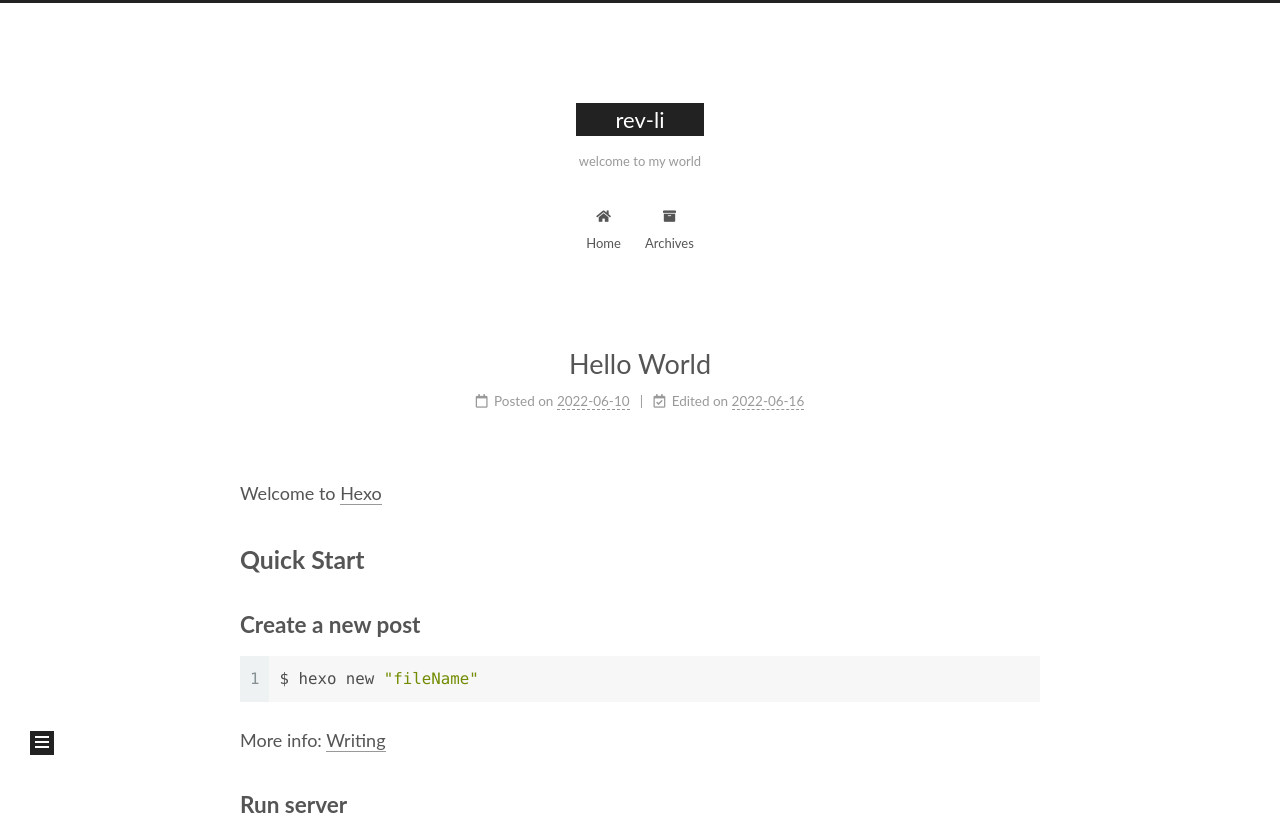
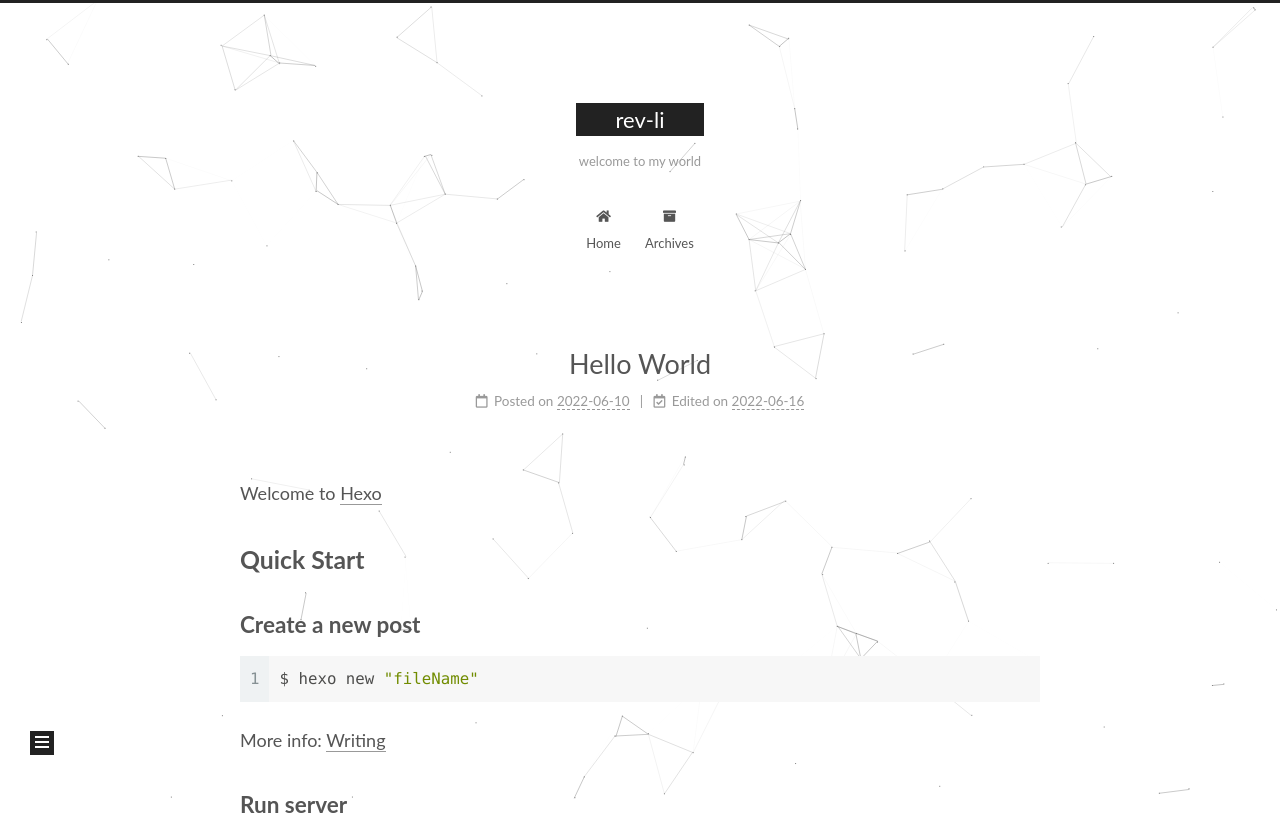
Before and after one commit to rev-li/rev-li.github.io, a plain HTML site: page 2022/06/10/hello-world/index.html in a window 1280 px wide. Shown: the top 824 px of the page. Drawn offline with Linux system fonts and the light colour scheme.

Commit message:
Site updated: 2022-06-17 00:28:01

```diff
--- a/2022/06/10/hello-world/index.html
+++ b/2022/06/10/hello-world/index.html
@@ -345,6 +345,8 @@
   </div>
 
 
+
+  <script color='0,0,0' opacity='0.5' zIndex='-1' count='150' src="/lib/canvas-nest/canvas-nest.min.js"></script>
   <script src="/lib/anime.min.js"></script>
   <script src="/lib/velocity/velocity.min.js"></script>
   <script src="/lib/velocity/velocity.ui.min.js"></script>
```
Also changed, not shown: archives/2022/06/index.html (+2 -0 lines), archives/2022/index.html (+2 -0 lines), archives/index.html (+2 -0 lines), index.html (+2 -0 lines).
